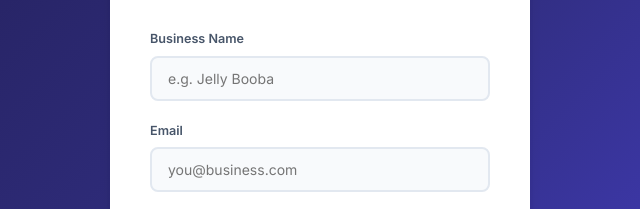
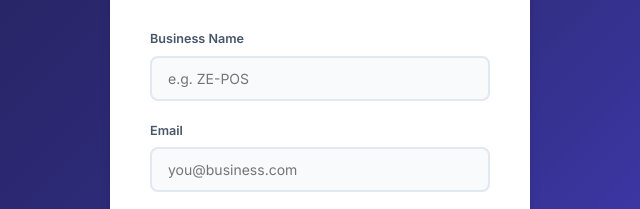
Before and after one commit to zewireless/ze-pos, a plain HTML site: page register.html in a window 1280 px wide. Shown: the part 231-440 px from the top of the page, 320-960 px from the left. Drawn offline with nearby package versions, Linux system fonts and the light colour scheme.

Commit message:
Update register.html

```diff
--- a/register.html
+++ b/register.html
@@ -34,7 +34,7 @@
             <form class="login-form" id="regForm">
                 <div class="form-group">
                     <label for="businessName">Business Name</label>
-                    <input type="text" id="businessName" placeholder="e.g. Jelly Booba" required autocomplete="organization">
+                    <input type="text" id="businessName" placeholder="e.g. ZE-POS" required autocomplete="organization">
                 </div>
                 <div class="form-group">
                     <label for="regEmail">Email</label>
```
